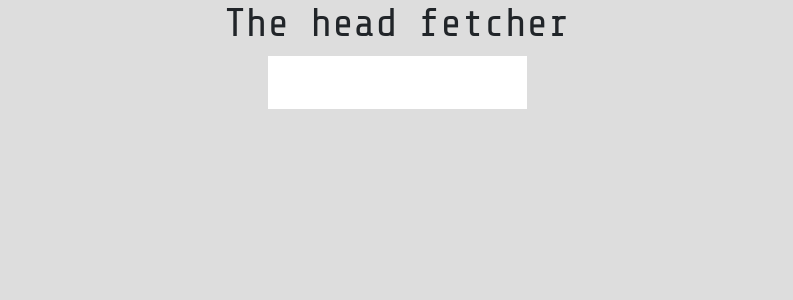
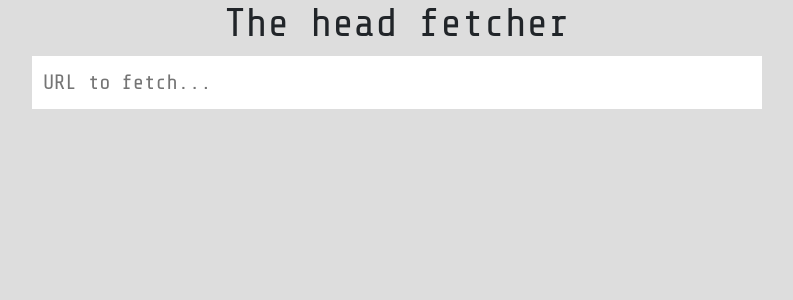
Before and after one commit to robahl/unobstrusive-head-fetcher, a React (Create React App) app: page / in a window 1280 px wide. Shown: the top 300 px of the page, without its empty margins (243-1036 px from the left). Built offline with nearby package versions, Linux system fonts and the light colour scheme.

Commit message:
Add input placeholder and increase width

```diff
--- a/src/UrlInput.js
+++ b/src/UrlInput.js
@@ -27,9 +27,10 @@ export default class UrlInput extends Component {
 
   render() {
     return (
-      <div className="UrlInput col">
+      <div className="UrlInput col-sm col-md-8 offset-md-2">
         <form onSubmit={this.submitUrl}>
           <input
+            placeholder="URL to fetch..."
             type="text"
             value={this.state.url}
             onChange={this.handleUrlChange}
--- a/src/UrlInput.scss
+++ b/src/UrlInput.scss
@@ -6,6 +6,7 @@ input[type='text'] {
   padding: 10px;
   font-size: 1.3em;
   outline: none;
+  width: 100%;
 
   &:focus {
     border-color: black;
```
